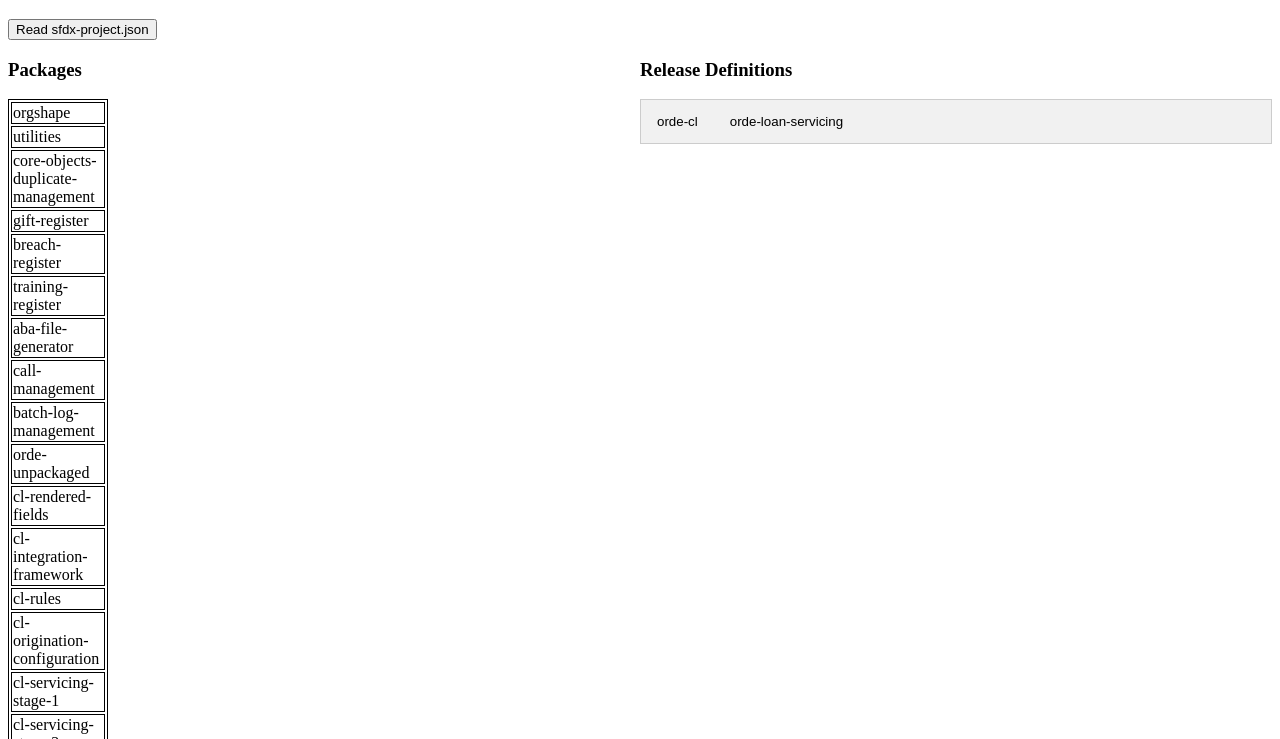
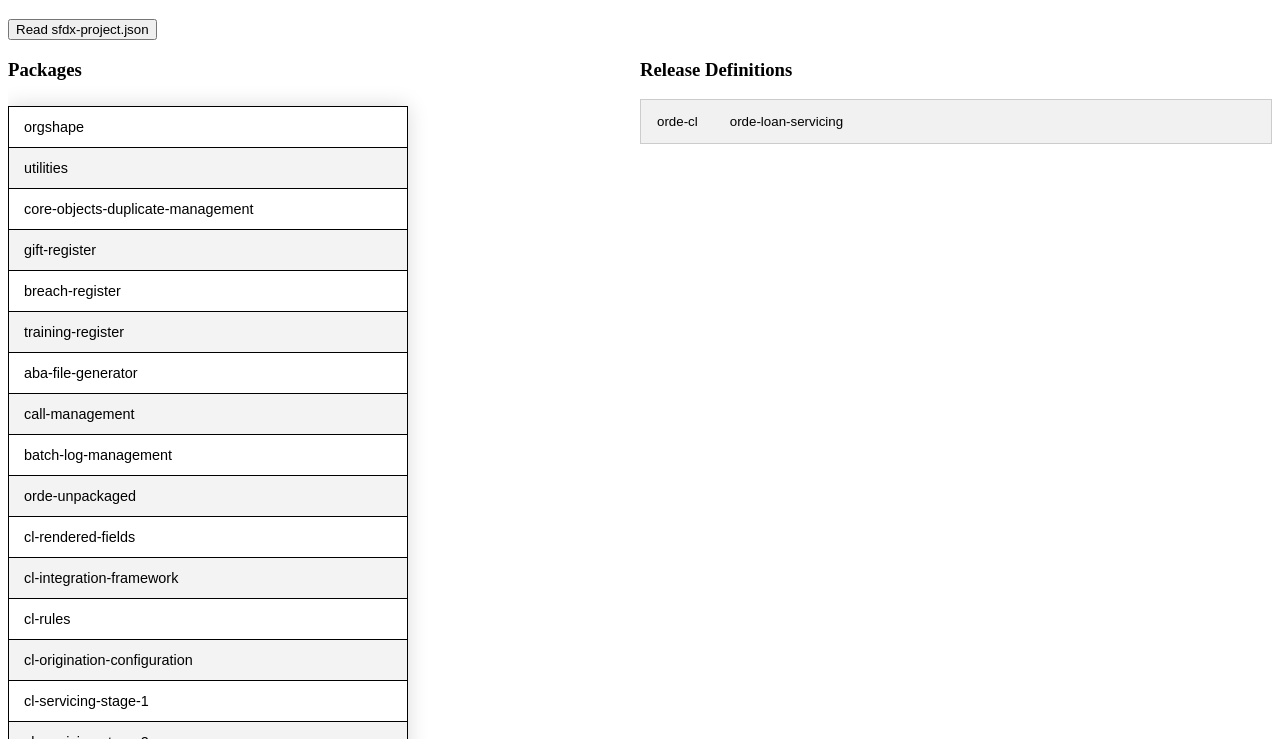
Before and after one commit to zhebinliu/Infintura, a plain HTML site: page index.html in a window 1280 px wide. Both pictures are taken after a click on the button "Read sfdx-project.json". Shown: the part 61-800 px from the top of the page. Drawn offline with Linux system fonts and the light colour scheme; no server answers; a script that the page names is missing.

Commit message:
update table style

```diff
--- a/index.html
+++ b/index.html
@@ -12,7 +12,7 @@
     <div id="outputContainer" class="hidden">
         <div class="row">
             <div class="column">
-                <div id="jsonContent"></div>
+                <div id="jsonContent" style="overflow-x:auto;"></div>
             </div>
             <div class="column">
                 <h3>Release Definitions</h3>
--- a/script.js
+++ b/script.js
@@ -42,8 +42,7 @@ document.addEventListener('DOMContentLoaded', function() {
             .then(data => {
                 jsonContent.innerHTML = '<h3>Packages</h3>';
                 const tbl =document.createElement('table');
-                tbl.style.width = '100px';
-                tbl.style.border = '1px solid black';
+                tbl.className = 'styled-table'
 
                 data.packageDirectories.forEach((package)=> {
                     const tr = tbl.insertRow();
--- a/styles.css
+++ b/styles.css
@@ -46,3 +46,35 @@
     border: 1px solid #ccc;
     border-top: none;
   }
+
+  .styled-table {
+    border-collapse: collapse;
+    margin: 25px 0;
+    font-size: 0.9em;
+    font-family: sans-serif;
+    min-width: 400px;
+    box-shadow: 0 0 20px rgba(0, 0, 0, 0.15);
+}
+
+.styled-table thead tr {
+    background-color: #009879;
+    color: #ffffff;
+    text-align: left;
+}
+
+.styled-table th,
+.styled-table td {
+    padding: 12px 15px;
+}
+
+.styled-table tbody tr {
+    border-bottom: 1px solid #dddddd;
+}
+
+.styled-table tbody tr:nth-of-type(even) {
+    background-color: #f3f3f3;
+}
+
+.styled-table tbody tr:last-of-type {
+    border-bottom: 2px solid #009879;
+}
```
